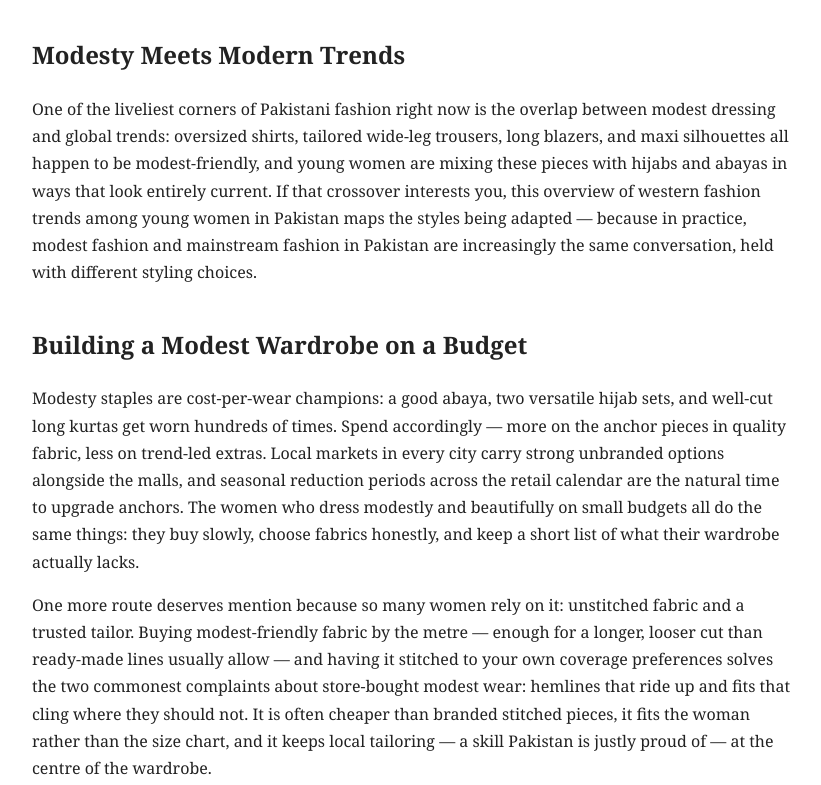
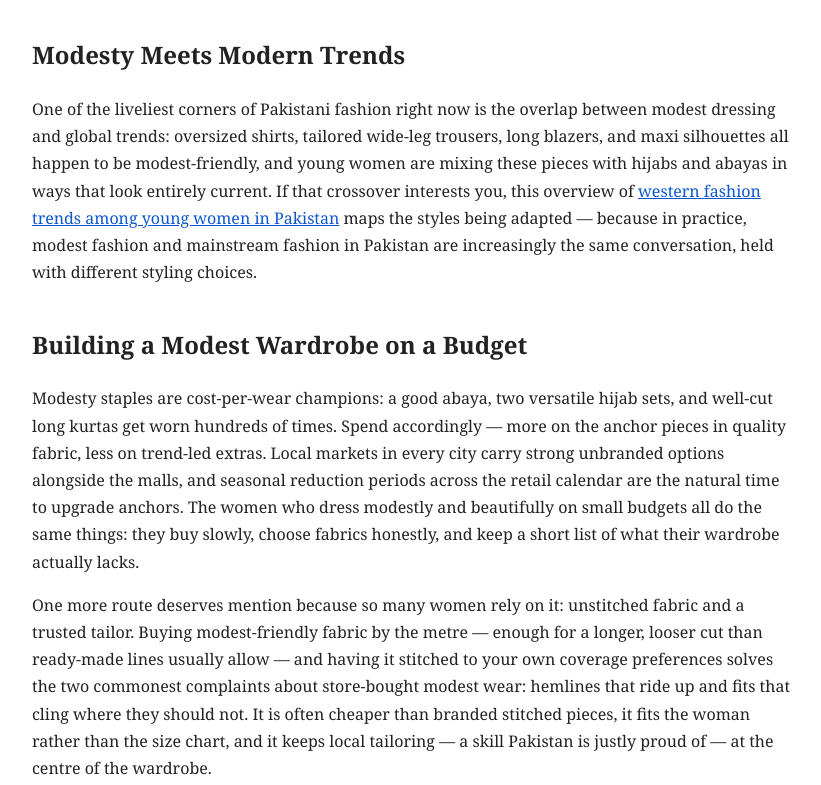
Before and after one commit to sambobofficial01-tech/modest-fashion-pakistan, a plain HTML site: page index.html in a window 1280 px wide. Shown: the part 2311-3096 px from the top of the page, without its empty margins (228-1049 px from the left). Drawn offline with Linux system fonts and the light colour scheme.

Commit message:
Hub interlink pass: hyperlink remaining live mentions

```diff
--- a/index.html
+++ b/index.html
@@ -19,7 +19,7 @@
 <h2>Modest Dressing for Festive Days</h2>
 <p>Festive modest dressing is where the calendar concentrates the effort — above all at Eid, when the whole family shops at once and everyone, covered or not, wants something new. Planning ahead matters because sizes and good pieces move fast in the pre-Eid rush; families who prepare early, using a structured approach like this <a href="https://sites.google.com/view/sapphire-sale-in-pakistan/home">Eid shopping guide for the whole family</a>, avoid the last-week chaos entirely. Occasion abayas with zardozi borders, embellished long kurtas, and layered chiffon sets are the festive staples. The styling principle stays the same as everyday wear, just raised one level: keep the silhouette clean, let one embellished element lead, and let the rest support it.</p>
 <h2>Modesty Meets Modern Trends</h2>
-<p>One of the liveliest corners of Pakistani fashion right now is the overlap between modest dressing and global trends: oversized shirts, tailored wide-leg trousers, long blazers, and maxi silhouettes all happen to be modest-friendly, and young women are mixing these pieces with hijabs and abayas in ways that look entirely current. If that crossover interests you, this overview of western fashion trends among young women in Pakistan maps the styles being adapted — because in practice, modest fashion and mainstream fashion in Pakistan are increasingly the same conversation, held with different styling choices.</p>
+<p>One of the liveliest corners of Pakistani fashion right now is the overlap between modest dressing and global trends: oversized shirts, tailored wide-leg trousers, long blazers, and maxi silhouettes all happen to be modest-friendly, and young women are mixing these pieces with hijabs and abayas in ways that look entirely current. If that crossover interests you, this overview of <a href="https://western-fashion-pakistan.onrender.com/">western fashion trends among young women in Pakistan</a> maps the styles being adapted — because in practice, modest fashion and mainstream fashion in Pakistan are increasingly the same conversation, held with different styling choices.</p>
 <h2>Building a Modest Wardrobe on a Budget</h2>
 <p>Modesty staples are cost-per-wear champions: a good abaya, two versatile hijab sets, and well-cut long kurtas get worn hundreds of times. Spend accordingly — more on the anchor pieces in quality fabric, less on trend-led extras. Local markets in every city carry strong unbranded options alongside the malls, and seasonal reduction periods across the retail calendar are the natural time to upgrade anchors. The women who dress modestly and beautifully on small budgets all do the same things: they buy slowly, choose fabrics honestly, and keep a short list of what their wardrobe actually lacks.</p>
 <p>One more route deserves mention because so many women rely on it: unstitched fabric and a trusted tailor. Buying modest-friendly fabric by the metre — enough for a longer, looser cut than ready-made lines usually allow — and having it stitched to your own coverage preferences solves the two commonest complaints about store-bought modest wear: hemlines that ride up and fits that cling where they should not. It is often cheaper than branded stitched pieces, it fits the woman rather than the size chart, and it keeps local tailoring — a skill Pakistan is justly proud of — at the centre of the wardrobe.</p>
```
